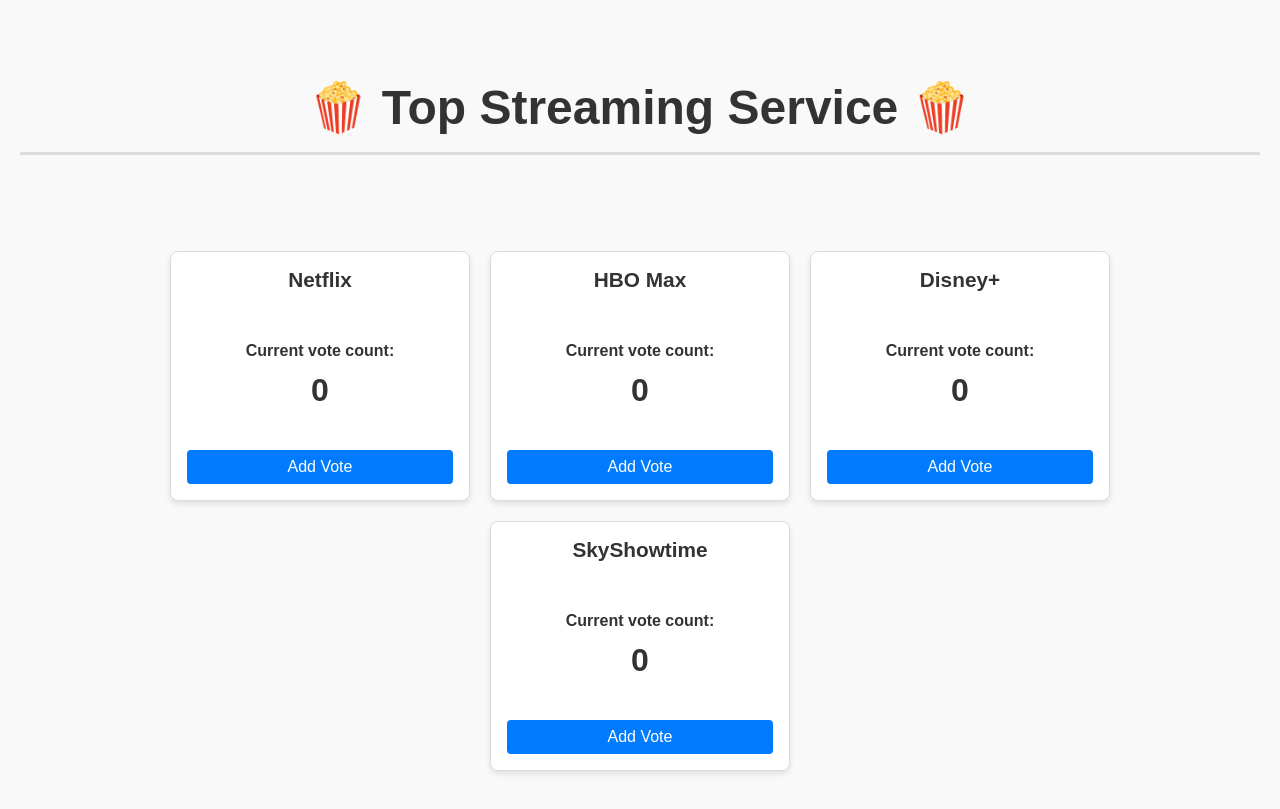
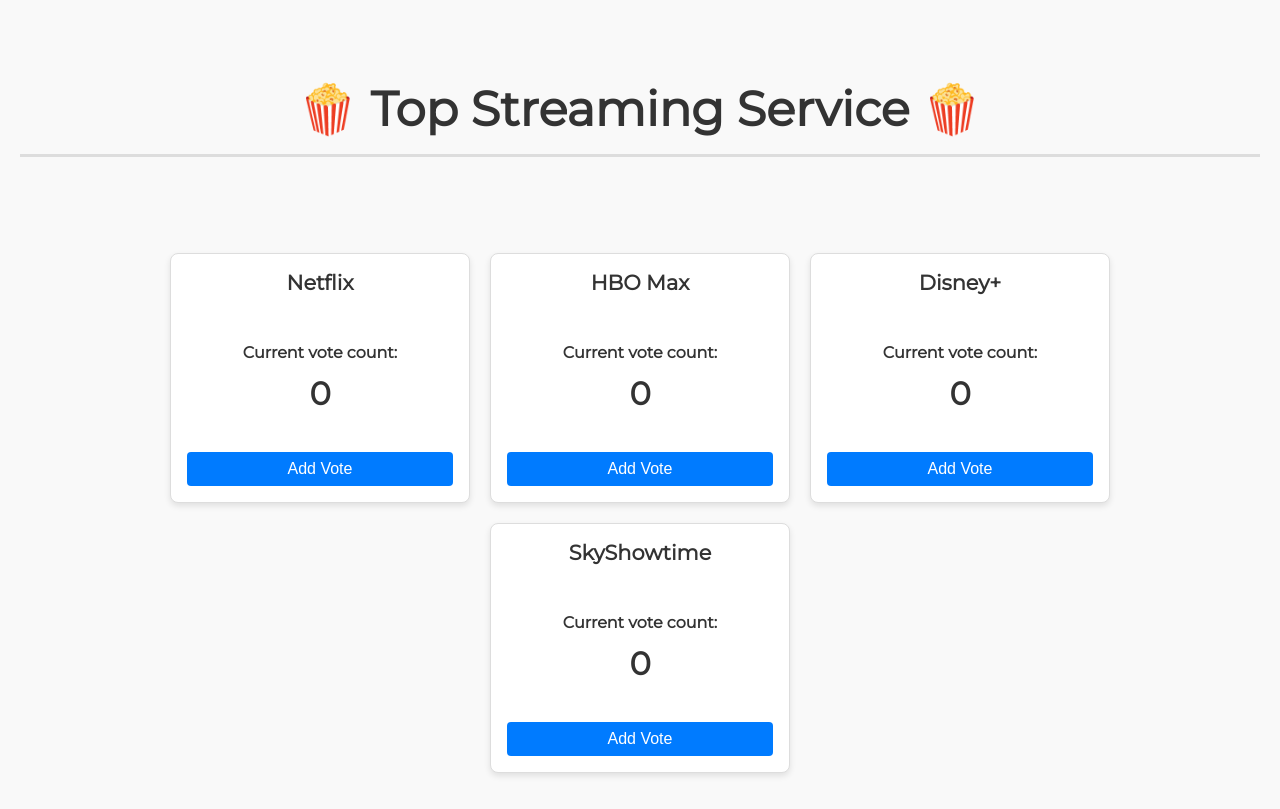
Before and after one commit to ancamargea/siit-tema-js, a plain HTML site: page 04-voting-app/index.html in a window 1280 px wide. Drawn offline with Linux system fonts and the light colour scheme; no server answers.

Commit message:
added the Montserrat font style

```diff
--- a/04-voting-app/index.html
+++ b/04-voting-app/index.html
@@ -6,6 +6,10 @@
     <title>Document</title>
     <script src="main.js" defer></script>
     <link rel="stylesheet" href="style.css" />
+    <link
+      href="https://fonts.googleapis.com/css2?family=Montserrat&display=swap"
+      rel="stylesheet"
+    />
   </head>
 
   <body>
--- a/04-voting-app/style.css
+++ b/04-voting-app/style.css
@@ -1,5 +1,5 @@
 body {
-  font-family: Arial, Helvetica, sans-serif;
+  font-family: "Montserrat", sans-serif;
   margin: 20px;
   background: #f9f9f9;
   color: #333;
```
